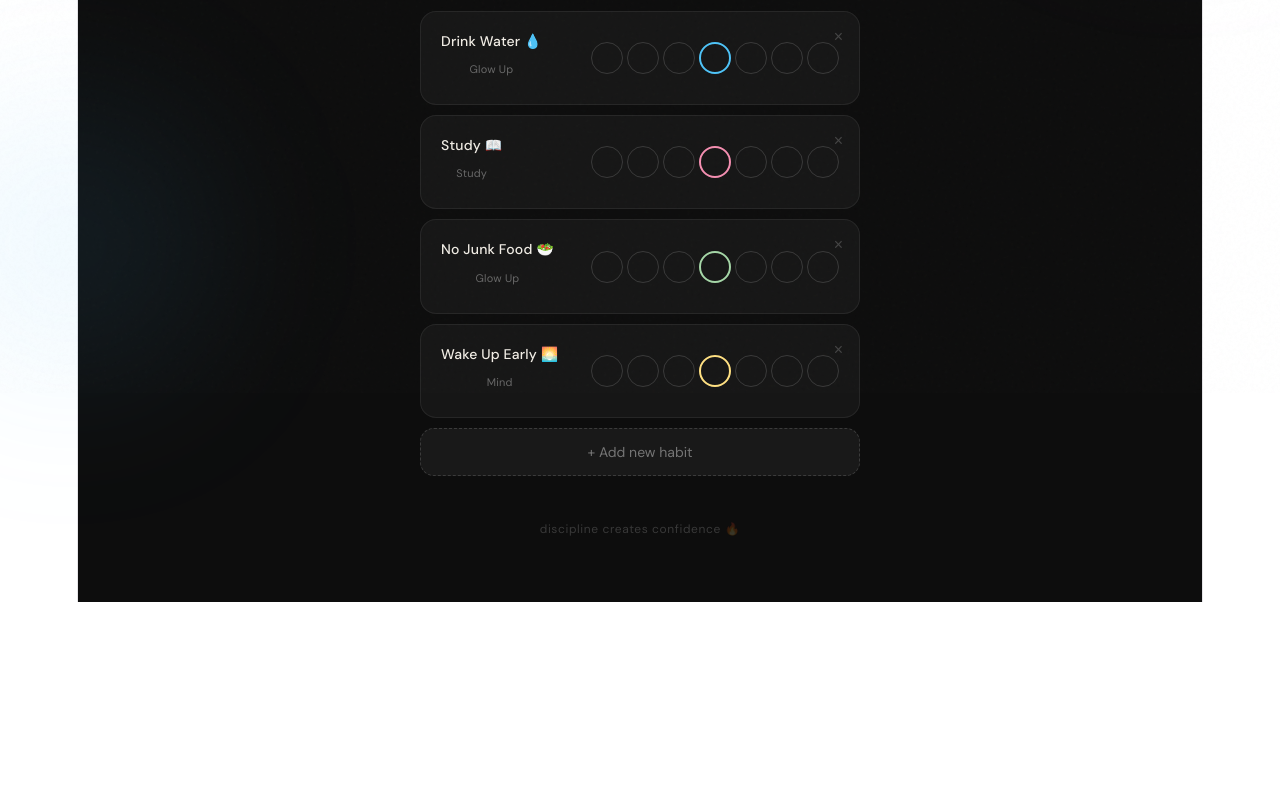
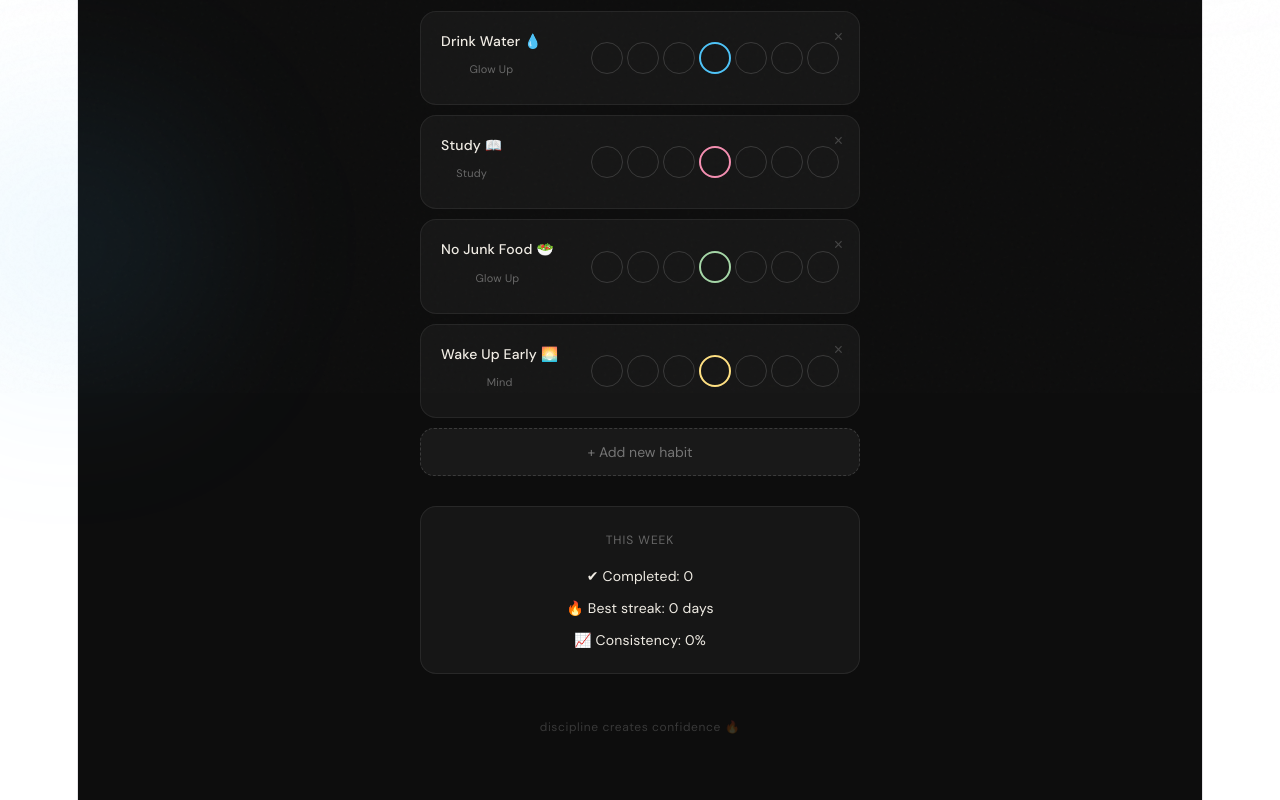
Before and after one commit to yuzuriha468-tech/habit-tracker-app, a React (Vite) app: page / in a window 1280 px wide. Shown: the part 407-1207 px from the top of the page. Before the commit the page ends 1009 px from the top, so only its background shows below. Built offline with nearby package versions, Linux system fonts and the light colour scheme; a web font is replaced by a local one.

Commit message:
added weekly stats UI

```diff
--- a/src/App.jsx
+++ b/src/App.jsx
@@ -60,6 +60,17 @@ const [quote] = useState(() => {
   });
 
   const weekKeys = getWeekKeys();
+const weeklyCompleted = habits.reduce((total, habit) => {
+  return total + habit.completedDays.filter(day => weekKeys.includes(day)).length;
+}, 0);
+
+const weeklyTotal = habits.length * 7;
+
+const weeklyPercent = weeklyTotal
+  ? Math.round((weeklyCompleted / weeklyTotal) * 100)
+  : 0;
+
+const bestStreak = Math.max(...habits.map(h => h.streak), 0);
 
   useEffect(() => {
     try { localStorage.setItem("habits_v2", JSON.stringify(habits)); } catch {}
@@ -463,6 +474,38 @@ const progress = filteredHabits.length
           </button>
         )}
 
+<div style={{
+  marginTop: 30,
+  padding: "20px",
+  borderRadius: 16,
+  background: "rgba(255,255,255,0.04)",
+  border: "1px solid rgba(255,255,255,0.08)"
+}}>
+
+  <p style={{
+    fontSize: 12,
+    color: "rgba(255,255,255,0.35)",
+    textTransform: "uppercase",
+    letterSpacing: "0.08em",
+    marginBottom: 10
+  }}>
+    This Week
+  </p>
+
+  <p style={{ fontSize: 14, marginBottom: 6 }}>
+    ✔ Completed: {weeklyCompleted}
+  </p>
+
+  <p style={{ fontSize: 14, marginBottom: 6 }}>
+    🔥 Best streak: {bestStreak} days
+  </p>
+
+  <p style={{ fontSize: 14 }}>
+    📈 Consistency: {weeklyPercent}%
+  </p>
+
+</div>
+
         {/* Footer */}
         <p style={{ textAlign: "center", marginTop: 40, fontSize: 12, color: "rgba(255,255,255,0.18)", letterSpacing: "0.05em" }}>
           discipline creates confidence 🔥
```
